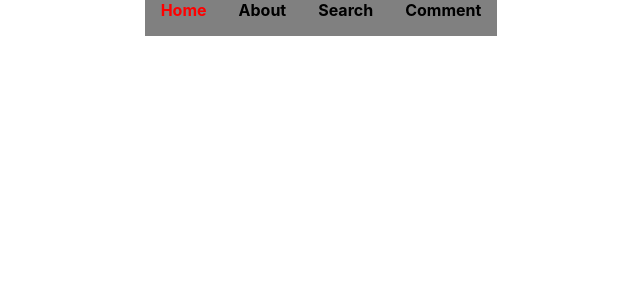
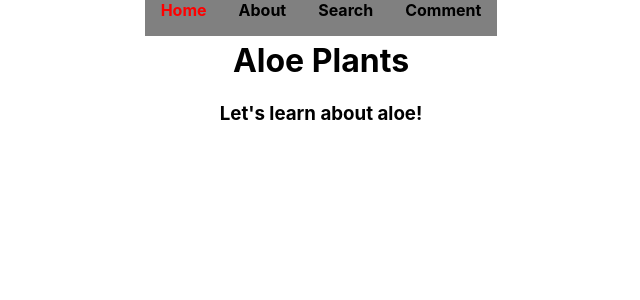
Before and after one commit to Ldakanno/phase-2-project, a React (Create React App) app: page / in a window 1280 px wide. Shown: the top 300 px of the page, without its empty margins (319-959 px from the left). Built offline with nearby package versions, Linux system fonts and the light colour scheme.

Commit message:
pass prop to header component

```diff
--- a/src/components/App.js
+++ b/src/components/App.js
@@ -15,7 +15,7 @@ function App() {
     <div className="App">
       <Router>
         <Navbar />
-        <Header />
+        <Header greeting="Let's learn about aloe!" title="Aloe Plants"/>
         <Switch>
           <Route path="/search">
             <SearchForm />
```
